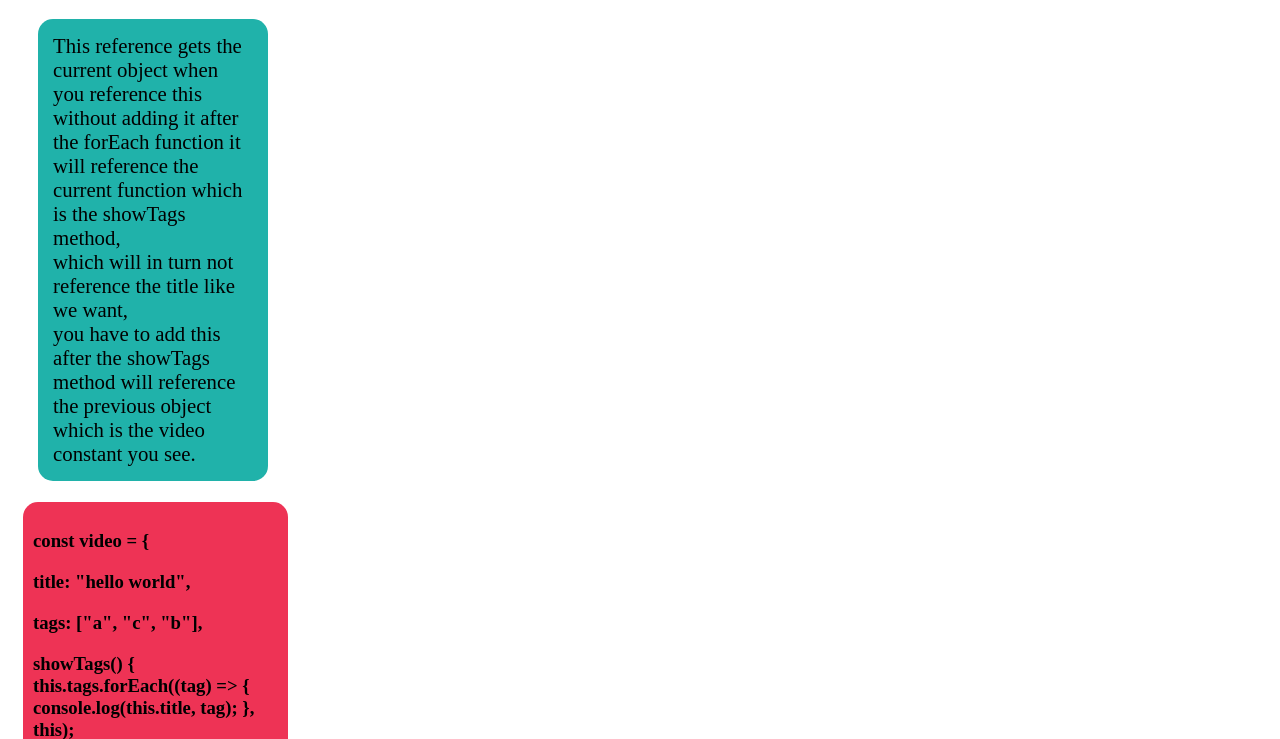
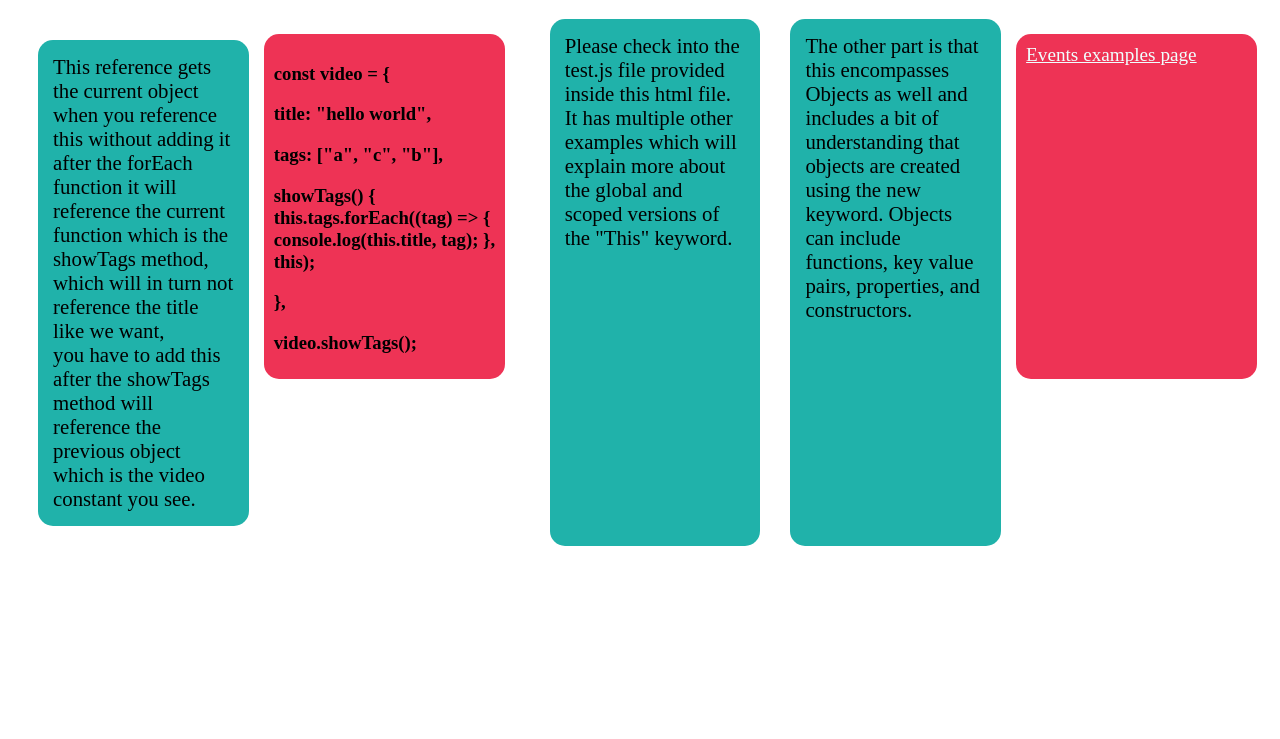
Before and after one commit to Iskarr/wdd330.github.io, a plain HTML site: page week03/index.html in a window 1280 px wide. Shown: the part 61-800 px from the top of the page. Drawn offline with Linux system fonts and the light colour scheme.

Commit message:
added events example

```diff
--- a/week03/index.html
+++ b/week03/index.html
@@ -16,19 +16,28 @@
       }
       .objectTest {
         width: 250px;
-        height: 310px;
+        height: 325px;
         background-color: #e35;
         border-radius: 15px;
         margin: 15px;
         padding: 10px;
         padding-right: 5px;
       }
+      .container {
+        display: flex;
+        flex-direction: row;
+      }
+      .objectTest a {
+        font-size: 1.2em;
+        color: azure;
+        text-align: center;
+      }
     </style>
   </head>
   <body>
     <h1>Week 03 Notes</h1>
 
-    <div>
+    <div class="container">
       <p class="this_paragraph">
         This reference gets the current object when you reference this without
         adding it after the forEach function it will reference the current
@@ -48,11 +57,20 @@
         <h3>},</h3>
         <h3>video.showTags();</h3>
       </div>
-    </div>
-    <div class="this_paragraph">
-      Please check into the test.js file provided inside this html file. It has
-      multiple other examples which will explain more about the global and
-      scoped versions of the "This" keyword.
+      <div class="this_paragraph">
+        Please check into the test.js file provided inside this html file. It
+        has multiple other examples which will explain more about the global and
+        scoped versions of the "This" keyword.
+      </div>
+      <div class="this_paragraph">
+        The other part is that this encompasses Objects as well and includes a
+        bit of understanding that objects are created using the new keyword.
+        Objects can include functions, key value pairs, properties, and
+        constructors.
+      </div>
+      <div class="objectTest">
+        <a href="events.html">Events examples page</a>
+      </div>
     </div>
   </body>
   <script src="test.js"></script>
```
Also changed, not shown: week03/events.html (+39 -0 lines).
